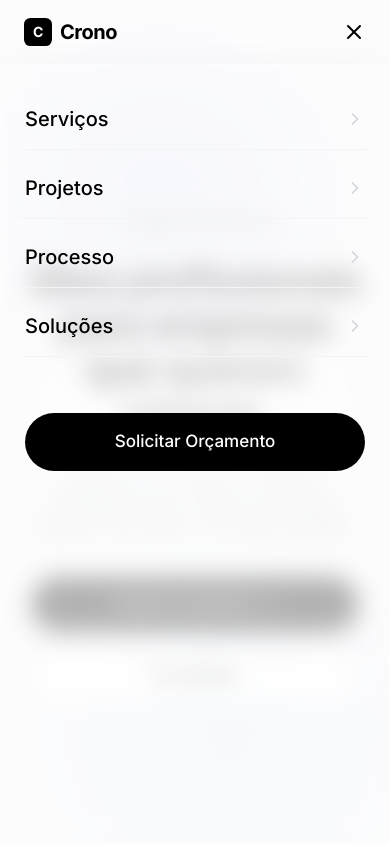
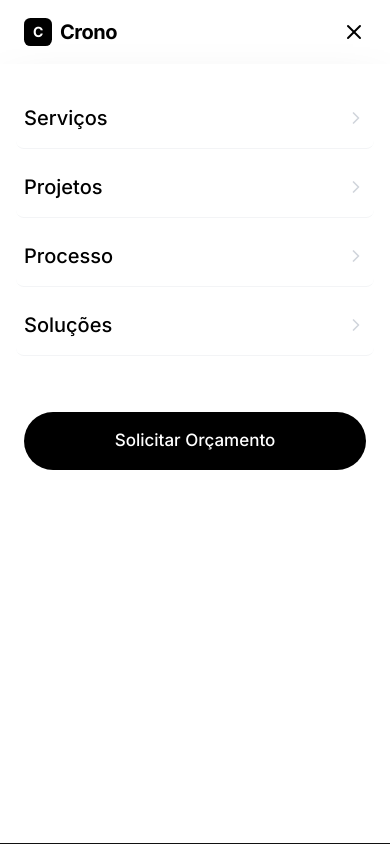
Before and after one commit to AquilesArthur/CronoSites, a React (Vite) app: page / in a window 390 px wide. Both pictures are taken after a click on the button 354 px from the left and 32 px from the top of the page. Shown: the top 844 px of the page. Built offline with nearby package versions, Linux system fonts and the light colour scheme.

Commit message:
refactor: update Header styles and assets
Replace glassmorphism with solid background colors for better contrast and update build assets in the documentation.

```diff
--- a/src/components/Header.tsx
+++ b/src/components/Header.tsx
@@ -32,9 +32,8 @@ export default function Header() {
   }, [isOpen]);
 
   return (
-    <header className="fixed top-0 inset-x-0 z-50 transition-all duration-300">
-      <div className="absolute inset-0 glass border-b border-white/20"></div>
-      <div className="container mx-auto px-6 h-16 md:h-20 flex items-center justify-between relative relative z-10 max-w-7xl">
+    <header className="fixed top-0 inset-x-0 z-50 bg-white border-b border-gray-100 transition-all duration-300">
+      <div className="container mx-auto px-6 h-16 md:h-20 flex items-center justify-between relative z-10 max-w-7xl">
         <Link to="/" className="text-xl md:text-2xl font-bold tracking-tight text-crono-dark flex items-center gap-2">
           <div className="w-7 h-7 md:w-8 md:h-8 rounded-[0.4rem] md:rounded-lg bg-crono-dark text-crono-light flex items-center justify-center font-bold text-sm md:text-base">C</div>
           Crono
@@ -68,7 +67,7 @@ export default function Header() {
             animate={{ opacity: 1, y: 0 }}
             exit={{ opacity: 0, y: -20 }}
             transition={{ duration: 0.2, ease: "easeOut" }}
-            className="absolute top-[64px] left-0 w-full h-[calc(100vh-64px)] glass border-b shadow-2xl md:hidden overflow-y-auto flex flex-col z-40 bg-white/95 backdrop-blur-xl"
+            className="absolute top-[64px] left-0 w-full h-[calc(100vh-64px)] bg-white border-b shadow-2xl md:hidden overflow-y-auto flex flex-col z-40"
           >
             <div className="flex flex-col p-6 gap-2 flex-grow">
               <button onClick={() => scrollTo('services')} className="text-xl font-medium text-crono-dark py-4 border-b border-gray-100 flex items-center justify-between group active:bg-gray-50 rounded-lg px-2 -mx-2 transition-colors">
```
Also changed, not shown: 2 other files (tests, documents, lock files or other folders).
